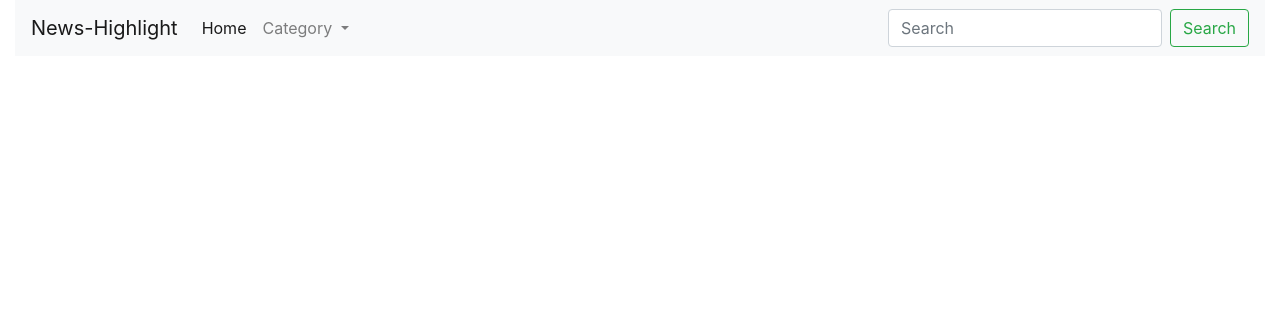
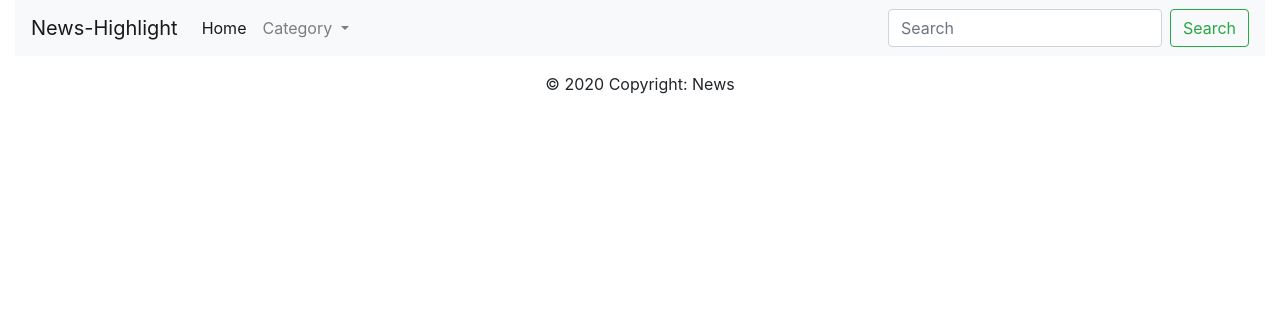
Before and after one commit to maureen28/NewsHighlight, a Python web app: template app/templates/base.html in a window 1280 px wide. Shown: the top 316 px of the page. Run offline with Jinja, Linux system fonts and the light colour scheme; the template is opened without the code that fills it, so the values that code supplies are empty; some libraries are stand-ins or nearby versions.

Commit message:
Add copyright to my base file

```diff
--- a/app/templates/base.html
+++ b/app/templates/base.html
@@ -52,3 +52,13 @@
                 </form>
             </div>
         </nav>
+        {%block content%}
+        {%endblock%}
+        <footer>
+            <div class="footer-copyright text-center py-3">© 2020 Copyright: News
+            </div>
+        </footer>
+    </div>
+</body>
+
+</html>
```
